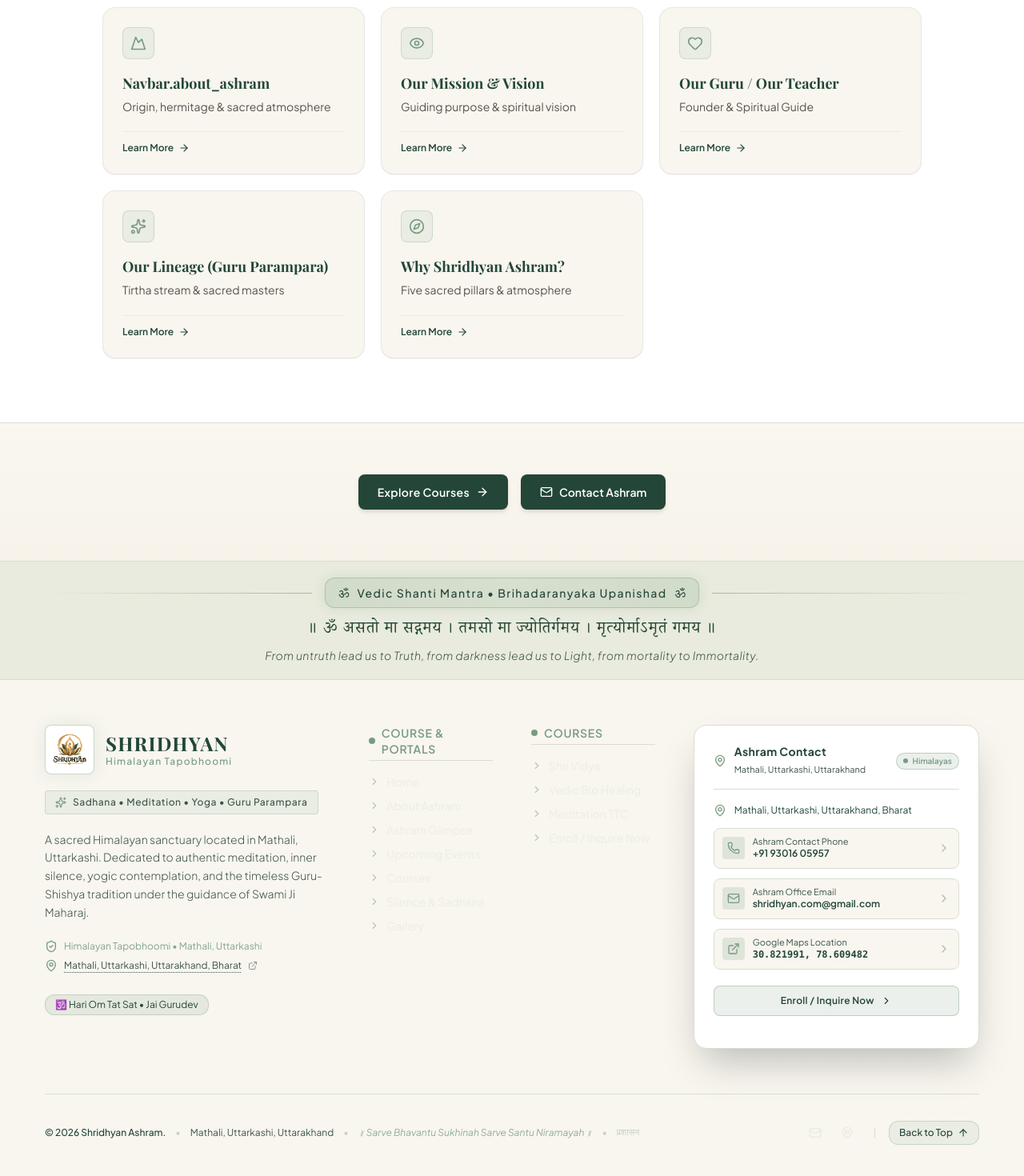
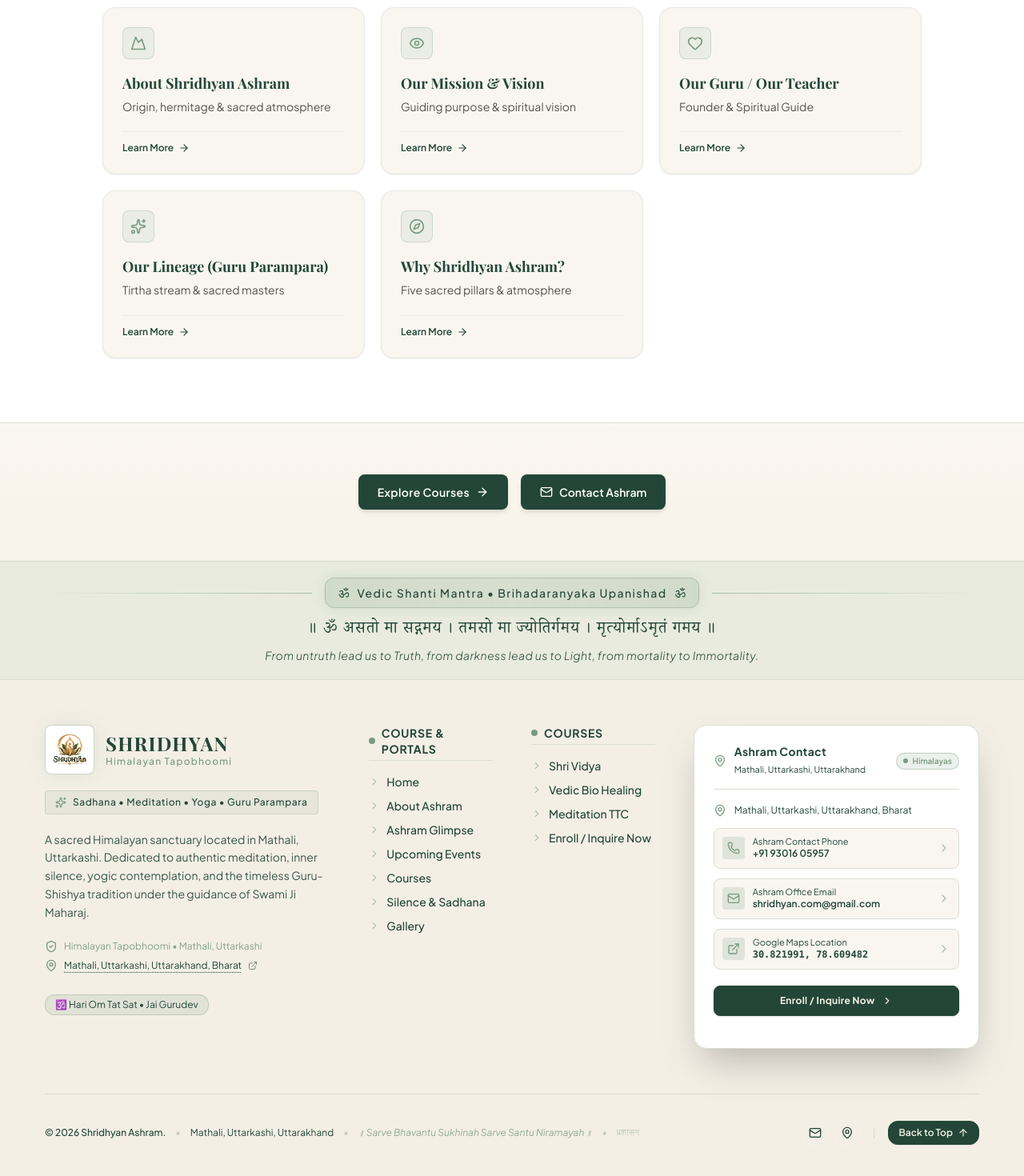
Before and after one commit to vaniakash/yoga, a Next.js app: page /en/about/life-at-ashram in a window 1280 px wide. Shown: the part 2480-3950 px from the top of the page at 80% size. Built offline with nearby package versions, Linux system fonts and the light colour scheme; no server answers; a web font is replaced by a local one.

Commit message:
fix: resolve about_ashram translation error and darken footer to #F3EFE5 with #234638 text

```diff
--- a/messages/en.json
+++ b/messages/en.json
@@ -26,7 +26,8 @@
     "subbrand": "Himalayan Tapobhoomi",
     "login": "Sign In",
     "logout": "Sign Out",
-    "contact_btn": "Contact Ashram"
+    "contact_btn": "Contact Ashram",
+    "about_ashram": "About Shridhyan Ashram"
   },
   "Hero": {
     "label": "SHRIDHYAN ASHRAM · HIMALAYAN TAPOBHOOMI",
--- a/messages/hi.json
+++ b/messages/hi.json
@@ -26,7 +26,8 @@
     "subbrand": "श्री ध्यान आश्रम • हिमालयी तपोभूमि",
     "login": "लॉग इन",
     "logout": "लॉग आउट",
-    "contact_btn": "संपर्क करें"
+    "contact_btn": "संपर्क करें",
+    "about_ashram": "श्रीध्यान आश्रम परिचय"
   },
   "Hero": {
     "label": "श्रीध्यान आश्रम • हिमालयी तपोभूमि",
--- a/messages/ja.json
+++ b/messages/ja.json
@@ -26,7 +26,8 @@
     "subbrand": "ヒマラヤの瞑想修行地",
     "login": "ログイン",
     "logout": "ログアウト",
-    "contact_btn": "お問い合わせ"
+    "contact_btn": "お問い合わせ",
+    "about_ashram": "シュリディヤン・アシュラムについて"
   },
   "Hero": {
     "label": "シュリディヤン・アシュラム • ヒマラヤのタポブーミ",
--- a/src/app/[locale]/about/life-at-ashram/page.tsx
+++ b/src/app/[locale]/about/life-at-ashram/page.tsx
@@ -55,7 +55,7 @@ export default function LifeAtAshramPage() {
 
   const otherAboutLinks = [
     {
-      title: tNav('about_ashram'),
+      title: tNav('about_shridhyan'),
       desc: isHi ? "आश्रम का मूल परिचय एवं इतिहास" : isJa ? "アシュラムの歴史と紹介" : "Origin, hermitage & sacred atmosphere",
       href: '/about',
       icon: Mountain,
--- a/src/app/[locale]/about/lineage/page.tsx
+++ b/src/app/[locale]/about/lineage/page.tsx
@@ -123,7 +123,7 @@ export default function LineagePage() {
 
   const otherAboutLinks = [
     {
-      title: tNav('about_ashram'),
+      title: tNav('about_shridhyan'),
       desc: isHi ? "आश्रम का मूल परिचय एवं इतिहास" : isJa ? "アシュラムの歴史と紹介" : "Origin, hermitage & sacred atmosphere",
       href: '/about',
       icon: Mountain,
--- a/src/app/[locale]/about/mission-vision/page.tsx
+++ b/src/app/[locale]/about/mission-vision/page.tsx
@@ -27,7 +27,7 @@ export default function MissionVisionPage() {
 
   const otherAboutLinks = [
     {
-      title: tNav('about_ashram'),
+      title: tNav('about_shridhyan'),
       desc: isHi ? "आश्रम का मूल परिचय एवं इतिहास" : isJa ? "アシュラムの歴史と紹介" : "Origin, hermitage & sacred atmosphere",
       href: '/about',
       icon: Mountain,
--- a/src/app/[locale]/about/our-guru/page.tsx
+++ b/src/app/[locale]/about/our-guru/page.tsx
@@ -29,7 +29,7 @@ export default function OurGuruPage() {
 
   const otherAboutLinks = [
     {
-      title: tNav('about_ashram'),
+      title: tNav('about_shridhyan'),
       desc: isHi ? "आश्रम का मूल परिचय एवं इतिहास" : isJa ? "アシュラムの歴史と紹介" : "Origin, hermitage & sacred atmosphere",
       href: '/about',
       icon: Mountain,
--- a/src/app/[locale]/about/why-shridhyan/page.tsx
+++ b/src/app/[locale]/about/why-shridhyan/page.tsx
@@ -103,7 +103,7 @@ export default function WhyShridhyanPage() {
 
   const otherAboutLinks = [
     {
-      title: tNav('about_ashram'),
+      title: tNav('about_shridhyan'),
       desc: isHi ? "आश्रम का मूल परिचय एवं इतिहास" : isJa ? "アシュラムの歴史と紹介" : "Origin, hermitage & sacred atmosphere",
       href: '/about',
       icon: Mountain,
--- a/src/components/Footer.tsx
+++ b/src/components/Footer.tsx
@@ -27,7 +27,7 @@ export function Footer() {
   const isHi = locale === 'hi';
 
   return (
-    <footer className="relative bg-[#F8F6EF] text-[#234638] overflow-hidden border-t border-[#DADDD3] shadow-sm">
+    <footer className="relative bg-[#F3EFE5] text-[#234638] overflow-hidden border-t border-[#DADDD3] shadow-sm">
       {/* Ambient Spiritual Lighting & Sacred Aura */}
       <div
         className="absolute inset-0 pointer-events-none opacity-40 mix-blend-screen"
@@ -63,7 +63,7 @@ export function Footer() {
           <p className="font-devanagari text-base sm:text-lg md:text-xl font-medium tracking-wider text-[#234638] mt-3 max-w-4xl leading-relaxed">
             ॥ ॐ असतो मा सद्गमय । तमसो मा ज्योतिर्गमय । मृत्योर्माऽमृतं गमय ॥
           </p>
-          <p className="text-xs sm:text-sm text-[#3D5447] tracking-wide mt-1 font-light italic">
+          <p className="text-xs sm:text-sm text-[#234638] tracking-wide mt-1 font-light italic">
             {t('shanti_mantra_trans')}
           </p>
         </div>
@@ -98,18 +98,18 @@ export function Footer() {
             {/* Sacred Tagline Badge */}
             <div className="inline-flex items-center gap-2 px-3 py-1.5 rounded-lg bg-[#789B80]/10 border border-[#789B80]/25 w-fit">
               <Sparkles className="w-3.5 h-3.5 text-[#789B80]" />
-              <span className={`text-xs font-medium text-[#3D5447] tracking-wider ${isHi ? 'font-devanagari' : ''}`}>
+              <span className={`text-xs font-medium text-[#234638] tracking-wider ${isHi ? 'font-devanagari' : ''}`}>
                 {t('tagline')}
               </span>
             </div>
 
             {/* Ashram Description */}
-            <p className="text-sm text-[#3D5447] leading-relaxed font-light">
+            <p className="text-sm text-[#234638]/90 leading-relaxed font-normal">
               {t('description')}
             </p>
 
             {/* Consecration & Traditional Credentials */}
-            <div className="space-y-2 pt-1 text-xs text-[#3D5447]">
+            <div className="space-y-2 pt-1 text-xs text-[#234638]">
               <div className="flex items-center gap-2 text-[#789B80]/90">
                 <ShieldCheck className="w-4 h-4 text-[#789B80] flex-shrink-0" />
                 <span className={isHi ? 'font-devanagari' : ''}>
@@ -142,7 +142,7 @@ export function Footer() {
           <div className="md:col-span-6 lg:col-span-2 flex flex-col gap-4">
             <div className="flex items-center gap-2 pb-1 border-b border-[#DADDD3]">
               <span className="w-2 h-2 rounded-full bg-[#789B80]" />
-              <h4 className={`text-sm font-semibold tracking-wider text-[#789B80] uppercase ${isHi ? 'font-devanagari' : ''}`}>
+              <h4 className={`text-sm font-bold tracking-wider text-[#234638] uppercase ${isHi ? 'font-devanagari' : ''}`}>
                 {t('portals_title')}
               </h4>
             </div>
@@ -151,7 +151,7 @@ export function Footer() {
               <li>
                 <Link
                   href="/"
-                  className="group flex items-center gap-2 text-surface-container-high/80 hover:text-[#789B80] transition-colors duration-200"
+                  className="group flex items-center gap-2 text-[#234638] font-medium hover:text-[#789B80] transition-colors duration-200"
                 >
                   <ChevronRight className="w-3.5 h-3.5 text-[#789B80]/50 group-hover:text-[#789B80] group-hover:translate-x-0.5 transition-all" />
                   <span>{t('link_home')}</span>
@@ -160,7 +160,7 @@ export function Footer() {
               <li>
                 <Link
                   href="/about"
-                  className="group flex items-center gap-2 text-surface-container-high/80 hover:text-[#789B80] transition-colors duration-200"
+                  className="group flex items-center gap-2 text-[#234638] font-medium hover:text-[#789B80] transition-colors duration-200"
                 >
                   <ChevronRight className="w-3.5 h-3.5 text-[#789B80]/50 group-hover:text-[#789B80] group-hover:translate-x-0.5 transition-all" />
                   <span>{t('link_about')}</span>
@@ -169,7 +169,7 @@ export function Footer() {
               <li>
                 <Link
                   href="/ashram-glimpse"
-                  className="group flex items-center gap-2 text-surface-container-high/80 hover:text-[#789B80] transition-colors duration-200"
+                  className="group flex items-center gap-2 text-[#234638] font-medium hover:text-[#789B80] transition-colors duration-200"
                 >
                   <ChevronRight className="w-3.5 h-3.5 text-[#789B80]/50 group-hover:text-[#789B80] group-hover:translate-x-0.5 transition-all" />
                   <span>{t('link_glimpse')}</span>
@@ -178,7 +178,7 @@ export function Footer() {
               <li>
                 <Link
                   href="/events"
-                  className="group flex items-center gap-2 text-surface-container-high/80 hover:text-[#789B80] transition-colors duration-200"
+                  className="group flex items-center gap-2 text-[#234638] font-medium hover:text-[#789B80] transition-colors duration-200"
                 >
                   <ChevronRight className="w-3.5 h-3.5 text-[#789B80]/50 group-hover:text-[#789B80] group-hover:translate-x-0.5 transition-all" />
                   <span>{t('link_events')}</span>
@@ -187,7 +187,7 @@ export function Footer() {
               <li>
                 <Link
                   href="/#courses"
-                  className="group flex items-center gap-2 text-surface-container-high/80 hover:text-[#789B80] transition-colors duration-200"
+                  className="group flex items-center gap-2 text-[#234638] font-medium hover:text-[#789B80] transition-colors duration-200"
                 >
                   <ChevronRight className="w-3.5 h-3.5 text-[#789B80]/50 group-hover:text-[#789B80] group-hover:translate-x-0.5 transition-all" />
                   <span>{t('link_courses')}</span>
@@ -196,7 +196,7 @@ export function Footer() {
               <li>
                 <Link
                   href="/about/life-at-ashram"
-                  className="group flex items-center gap-2 text-surface-container-high/80 hover:text-[#789B80] transition-colors duration-200"
+                  className="group flex items-center gap-2 text-[#234638] font-medium hover:text-[#789B80] transition-colors duration-200"
                 >
                   <ChevronRight className="w-3.5 h-3.5 text-[#789B80]/50 group-hover:text-[#789B80] group-hover:translate-x-0.5 transition-all" />
                   <span>{t('link_silence')}</span>
@@ -205,7 +205,7 @@ export function Footer() {
               <li>
                 <Link
                   href="/ashram-glimpse"
-                  className="group flex items-center gap-2 text-surface-container-high/80 hover:text-[#789B80] transition-colors duration-200"
+                  className="group flex items-center gap-2 text-[#234638] font-medium hover:text-[#789B80] transition-colors duration-200"
                 >
                   <ChevronRight className="w-3.5 h-3.5 text-[#789B80]/50 group-hover:text-[#789B80] group-hover:translate-x-0.5 transition-all" />
                   <span>{t('link_gallery')}</span>
@@ -218,7 +218,7 @@ export function Footer() {
           <div className="md:col-span-6 lg:col-span-2 flex flex-col gap-4">
             <div className="flex items-center gap-2 pb-1 border-b border-[#DADDD3]">
               <span className="w-2 h-2 rounded-full bg-[#789B80]" />
-              <h4 className={`text-sm font-semibold tracking-wider text-[#789B80] uppercase ${isHi ? 'font-devanagari' : ''}`}>
+              <h4 className={`text-sm font-bold tracking-wider text-[#234638] uppercase ${isHi ? 'font-devanagari' : ''}`}>
                 {t('courses_title')}
               </h4>
             </div>
@@ -227,7 +227,7 @@ export function Footer() {
               <li>
                 <Link
                   href="/courses/shri-vidya"
-                  className="group flex items-center gap-2 text-surface-container-high/80 hover:text-[#789B80] transition-colors duration-200"
+                  className="group flex items-center gap-2 text-[#234638] font-medium hover:text-[#789B80] transition-colors duration-200"
                 >
                   <ChevronRight className="w-3.5 h-3.5 text-[#789B80]/50 group-hover:text-[#789B80] group-hover:translate-x-0.5 transition-all" />
                   <span>Shri Vidya</span>
@@ -236,7 +236,7 @@ export function Footer() {
               <li>
                 <Link
                   href="/courses/vedic-bio-healing"
-                  className="group flex items-center gap-2 text-surface-container-high/80 hover:text-[#789B80] transition-colors duration-200"
+                  className="group flex items-center gap-2 text-[#234638] font-medium hover:text-[#789B80] transition-colors duration-200"
                 >
                   <ChevronRight className="w-3.5 h-3.5 text-[#789B80]/50 group-hover:text-[#789B80] group-hover:translate-x-0.5 transition-all" />
                   <span>Vedic Bio Healing</span>
@@ -245,7 +245,7 @@ export function Footer() {
               <li>
                 <Link
                   href="/courses/meditation-teacher-training"
-                  className="group flex items-center gap-2 text-surface-container-high/80 hover:text-[#789B80] transition-colors duration-200"
+                  className="group flex items-center gap-2 text-[#234638] font-medium hover:text-[#789B80] transition-colors duration-200"
                 >
                   <ChevronRight className="w-3.5 h-3.5 text-[#789B80]/50 group-hover:text-[#789B80] group-hover:translate-x-0.5 transition-all" />
                   <span>Meditation TTC</span>
@@ -254,7 +254,7 @@ export function Footer() {
               <li>
                 <Link
                   href="/contact"
-                  className="group flex items-center gap-2 text-surface-container-high/80 hover:text-[#789B80] transition-colors duration-200"
+                  className="group flex items-center gap-2 text-[#234638] font-medium hover:text-[#789B80] transition-colors duration-200"
                 >
                   <ChevronRight className="w-3.5 h-3.5 text-[#789B80]/50 group-hover:text-[#789B80] group-hover:translate-x-0.5 transition-all" />
                   <span>{t('contact_btn')}</span>
@@ -274,7 +274,7 @@ export function Footer() {
                     <h4 className={`text-sm font-bold text-[#234638] tracking-wide leading-tight ${isHi ? 'font-devanagari' : ''}`}>
                       {t('contact_title')}
                     </h4>
-                    <span className="text-[11px] text-[#3D5447] font-sans">
+                    <span className="text-[11px] text-[#234638] font-sans">
                       {t('contact_city')}
                     </span>
                   </div>
@@ -303,7 +303,7 @@ export function Footer() {
                       <Phone className="w-4 h-4" />
                     </div>
                     <div className="text-left">
-                      <p className={`text-[11px] text-[#3D5447] leading-none ${isHi ? 'font-devanagari' : ''}`}>
+                      <p className={`text-[11px] text-[#234638] leading-none ${isHi ? 'font-devanagari' : ''}`}>
                         {isHi ? "आश्रम संपर्क फोन" : "Ashram Contact Phone"}
                       </p>
                       <p className="text-xs font-semibold text-[#234638] mt-0.5 font-sans">
@@ -323,7 +323,7 @@ export function Footer() {
                       <Mail className="w-4 h-4" />
                     </div>
                     <div className="text-left">
-                      <p className={`text-[11px] text-[#3D5447] leading-none ${isHi ? 'font-devanagari' : ''}`}>
+                      <p className={`text-[11px] text-[#234638] leading-none ${isHi ? 'font-devanagari' : ''}`}>
                         {t('email_label')}
                       </p>
                       <p className="text-xs font-semibold text-[#234638] mt-0.5 font-sans">
@@ -345,7 +345,7 @@ export function Footer() {
                       <ExternalLink className="w-4 h-4" />
                     </div>
                     <div className="text-left">
-                      <p className={`text-[11px] text-[#3D5447] leading-none ${isHi ? 'font-devanagari' : ''}`}>
+                      <p className={`text-[11px] text-[#234638] leading-none ${isHi ? 'font-devanagari' : ''}`}>
                         {t('maps_label')}
                       </p>
                       <p className="text-xs font-semibold text-[#234638] mt-0.5 font-mono">
@@ -358,7 +358,7 @@ export function Footer() {
 
                 <Link
                   href="/contact"
-                  className="mt-2 w-full inline-flex items-center justify-center gap-2 py-2.5 px-4 rounded-xl bg-[#789B80]/15 hover:bg-[#789B80]/25 text-[#234638] hover:text-[#234638] border border-[#789B80]/40 font-semibold text-xs tracking-wide transition-all duration-200"
+                  className="mt-2 w-full inline-flex items-center justify-center gap-2 py-2.5 px-4 rounded-xl bg-[#234638] hover:bg-[#1a3329] text-[#F3EFE5] border border-[#234638] font-bold text-xs tracking-wide shadow-sm hover:shadow transition-all duration-200"
                 >
                   <span className={isHi ? 'font-devanagari' : ''}>
                     {t('contact_btn')}
@@ -372,14 +372,14 @@ export function Footer() {
         </div>
 
         {/* Consecrated Sub-Footer / Bottom Bar */}
-        <div className="pt-8 flex flex-col md:flex-row items-center justify-between gap-6 text-xs text-[#3D5447]">
+        <div className="pt-8 flex flex-col md:flex-row items-center justify-between gap-6 text-xs text-[#234638]">
           {/* Copyright & Consecrated Notice */}
           <div className="flex flex-col sm:flex-row items-center gap-2 sm:gap-3 text-center sm:text-left">
             <span className="font-medium text-[#234638]">
               © {new Date().getFullYear()} {t('copyright')}
             </span>
             <span className="hidden sm:inline text-[#789B80]/40">•</span>
-            <span className={isHi ? 'font-devanagari text-[#3D5447]' : 'text-[#3D5447]'}>
+            <span className={isHi ? 'font-devanagari text-[#234638]' : 'text-[#234638]'}>
               {t('contact_city')}
             </span>
             <span className="hidden sm:inline text-[#789B80]/40">•</span>
@@ -398,7 +398,7 @@ export function Footer() {
               <a
                 href="mailto:shridhyan.com@gmail.com"
                 aria-label="Email Ashram"
-                className="w-8 h-8 rounded-full bg-white/5 hover:bg-[#789B80]/20 border border-white/10 hover:border-[#789B80]/50 text-surface-container-high hover:text-[#789B80] flex items-center justify-center transition-all duration-200"
+                className="w-8 h-8 rounded-full bg-white/5 hover:bg-[#789B80]/20 border border-white/10 hover:border-[#789B80]/50 text-[#234638] hover:text-[#789B80] flex items-center justify-center transition-all duration-200"
               >
                 <Mail className="w-4 h-4" />
               </a>
@@ -408,7 +408,7 @@ export function Footer() {
                 target="_blank"
                 rel="noopener noreferrer"
                 aria-label="Google Maps Location"
-                className="w-8 h-8 rounded-full bg-white/5 hover:bg-[#789B80]/20 border border-white/10 hover:border-[#789B80]/50 text-surface-container-high hover:text-[#789B80] flex items-center justify-center transition-all duration-200"
+                className="w-8 h-8 rounded-full bg-white/5 hover:bg-[#789B80]/20 border border-white/10 hover:border-[#789B80]/50 text-[#234638] hover:text-[#789B80] flex items-center justify-center transition-all duration-200"
               >
                 <MapPin className="w-4 h-4" />
               </a>
@@ -419,7 +419,7 @@ export function Footer() {
             {/* Interactive Return to Top Button */}
             <button
               onClick={scrollToTop}
-              className="inline-flex items-center gap-1.5 px-3 py-1.5 rounded-full bg-[#789B80]/10 hover:bg-[#789B80]/20 text-[#234638] hover:text-[#234638] border border-[#789B80]/30 hover:border-[#789B80]/60 font-medium transition-all duration-300 hover:-translate-y-0.5 active:translate-y-0"
+              className="inline-flex items-center gap-1.5 px-3 py-1.5 rounded-full bg-[#234638] hover:bg-[#1a3329] text-[#F3EFE5] border border-[#234638] font-semibold transition-all duration-300 hover:-translate-y-0.5 active:translate-y-0 shadow-xs"
               aria-label="Scroll back to top"
             >
               <span>{t('back_to_top')}</span>
```
